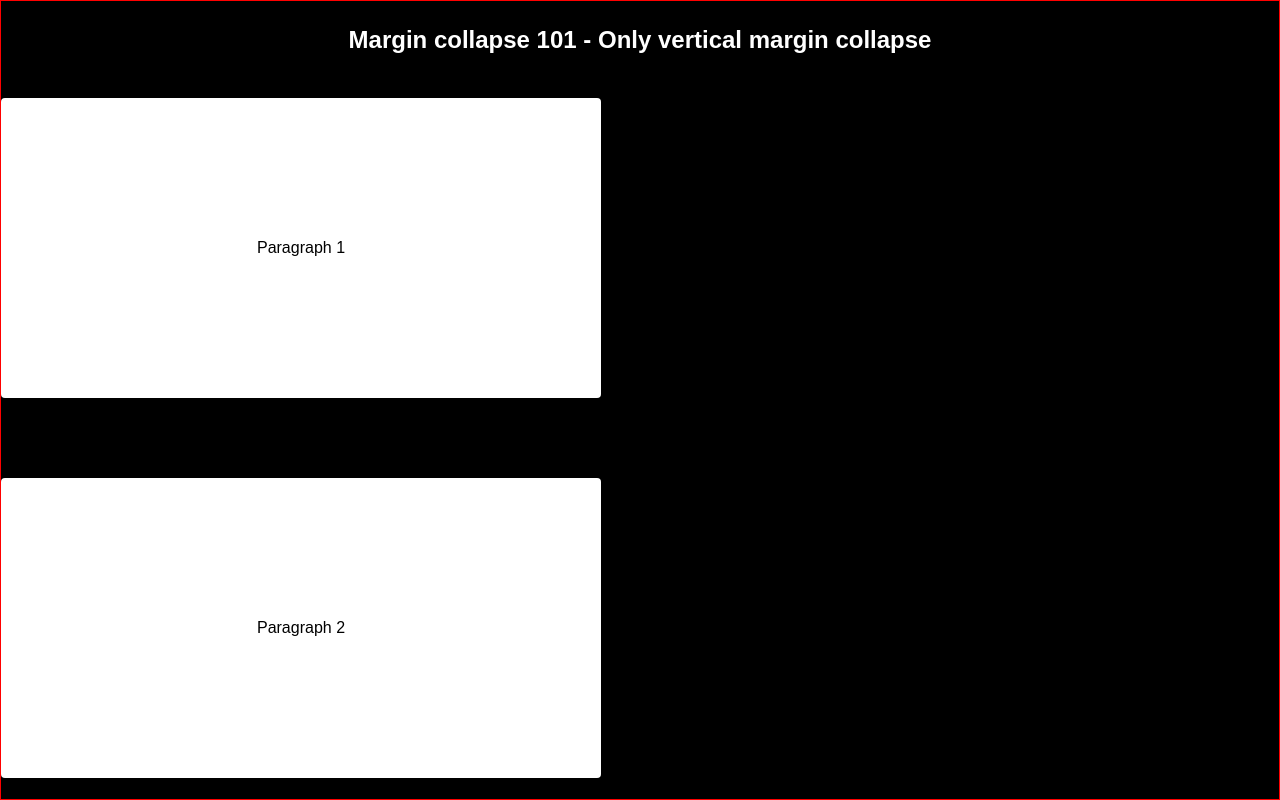
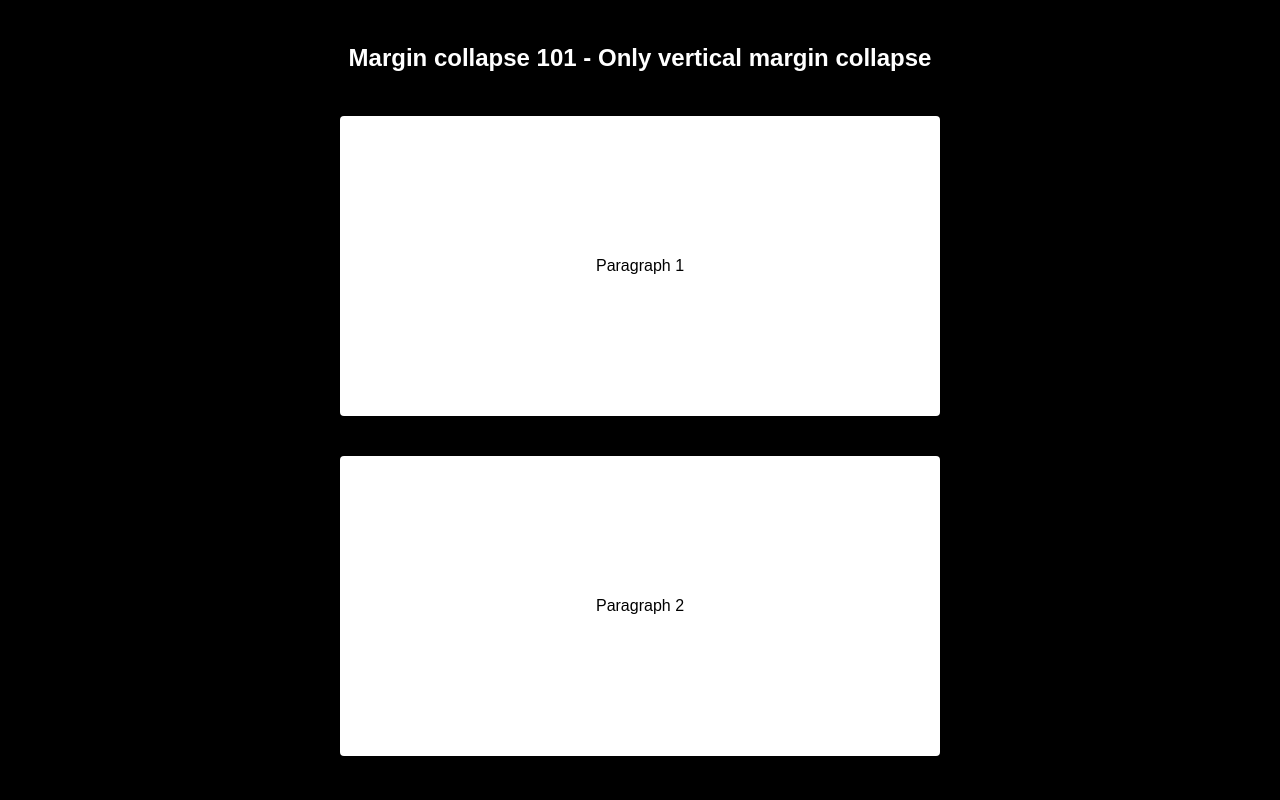
Before and after one commit to hritik5102/CSS-Daily-Challenge, a plain HTML site: page 29-margin-collapse-101/03-rules-of-margin-collapse/01-only-vertical-margins-collapse/index.html in a window 1280 px wide. Drawn offline with Linux system fonts and the light colour scheme; a web font is replaced by a local one.

Commit message:
Only vertical margin collapse 🎃

```diff
--- a/29-margin-collapse-101/03-rules-of-margin-collapse/01-only-vertical-margins-collapse/index.html
+++ b/29-margin-collapse-101/03-rules-of-margin-collapse/01-only-vertical-margins-collapse/index.html
@@ -20,32 +20,30 @@
         background-color: black;
       }
 
-      .container {
-        border: 1px solid red;
-        height: 100vh;
-        display: flex;
-        flex-direction: column;
-        justify-content: center;
-      }
-
       h2 {
         color: white;
         text-align: center;
-        margin-bottom: 40px;
+        margin: 40px 0;
       }
 
       .box {
         width: 600px;
         height: 300px;
+        display: flex;
         background-color: white;
-        border-radius: 4px;
-        /* margin-left: auto;
-        margin-right: auto; */
-        display: flex;
         align-items: center;
         justify-content: center;
+        border-radius: 4px;
+        margin-left: auto;
+        margin-right: auto;
       }
 
+      /*
+        Each paragraph has 40px of vertical margin (margin-top and margin-bottom), and
+        that margin collapses. The paragraphs will be 40px apart, not 80px apart.
+
+        When margin-collapse was added to the CSS specification, the language designers made a curious choice: horizontal margins (margin-left and margin-right) shouldn't collapse.
+      */
       .paragraph-1 {
         margin-bottom: 40px;
       }
```
